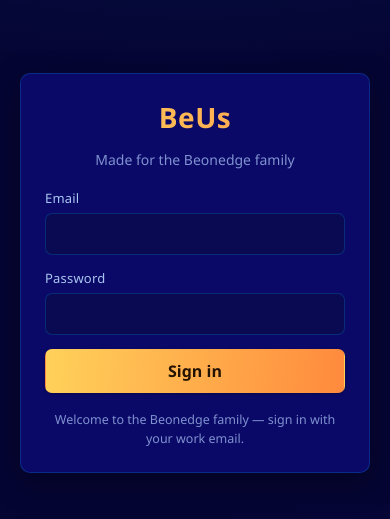
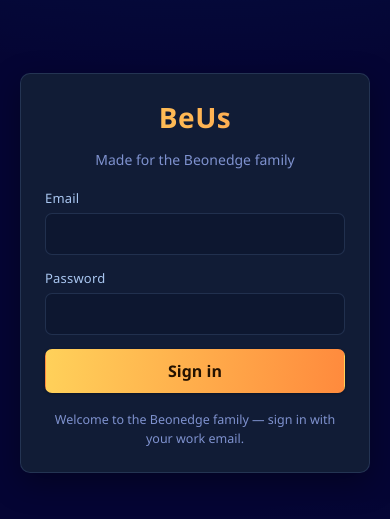
Before and after one commit to beonedgellp/Beus_F, a React (Vite) app: page /login in a window 390 px wide. Shown: the part 149-668 px from the top of the page. Built offline with nearby package versions, Linux system fonts and the light colour scheme; no server answers.

Commit message:
Mute card/panel surfaces so they blend with the navy background
- Replace bright royal-blue panels (#0b0968) with muted dark blue-slate surfaces
- Softer blue-grey borders instead of cyan-tinted edges
- Match top bar, mobile nav and chat bubbles to the muted surface tones

```diff
--- a/src/styles.css
+++ b/src/styles.css
@@ -7,12 +7,14 @@
   --neon: #00ccff;
 
   --bg: #050534;
-  --bg-2: #0a0a52;
-  --panel: #0b0968;
-  --panel-2: #14119c;
-  --panel-3: #1d1abd;
-  --border: rgba(0, 164, 255, 0.22);
-  --border-soft: rgba(0, 164, 255, 0.12);
+  /* muted dark blue-slate surfaces that blend with the navy bg
+     (instead of bright royal-blue boxes) */
+  --bg-2: #0d1730;
+  --panel: #111c36;
+  --panel-2: #1a2742;
+  --panel-3: #253453;
+  --border: rgba(125, 160, 215, 0.18);
+  --border-soft: rgba(125, 160, 215, 0.1);
 
   --text: #eaf3ff;
   --text-dim: #a9c6f0;
@@ -38,8 +40,8 @@
   --success-weak: rgba(0, 217, 192, 0.16);
 
   /* chat bubbles - muted dark blues that blend with the navy background */
-  --bubble-other: #18213f;
-  --bubble-mine: #2c467f;
+  --bubble-other: #182036;
+  --bubble-mine: #2a3a60;
 
   --radius: 10px;
   --radius-sm: 7px;
@@ -336,7 +338,7 @@ input {
   gap: 24px;
   padding: 0 22px;
   height: 62px;
-  background: rgba(6, 6, 62, 0.72);
+  background: rgba(10, 18, 40, 0.85);
   border-bottom: 1px solid var(--border);
   position: sticky;
   top: 0;
@@ -881,7 +883,7 @@ input {
     justify-content: space-around;
     gap: 4px;
     padding: 8px 6px;
-    background: #06063e;
+    background: #0b1329;
     border-top: 1px solid var(--border);
     z-index: 30;
     padding-bottom: calc(8px + env(safe-area-inset-bottom, 0px));
```
